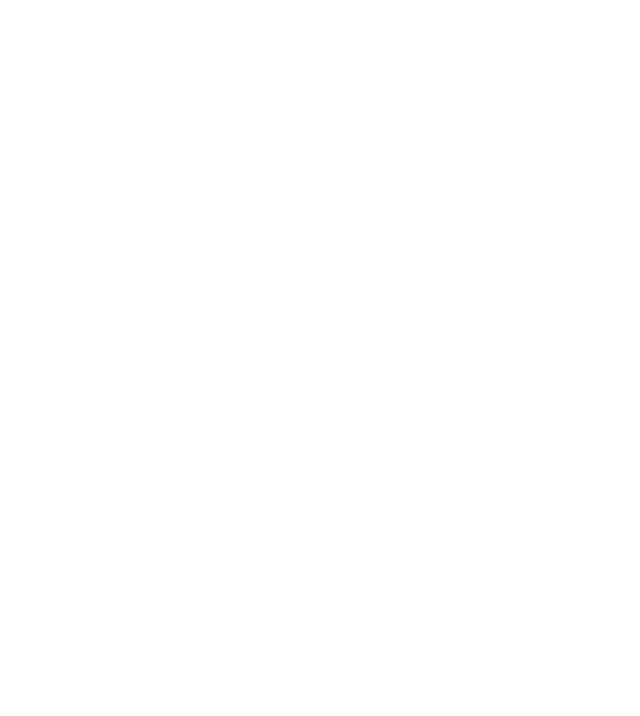
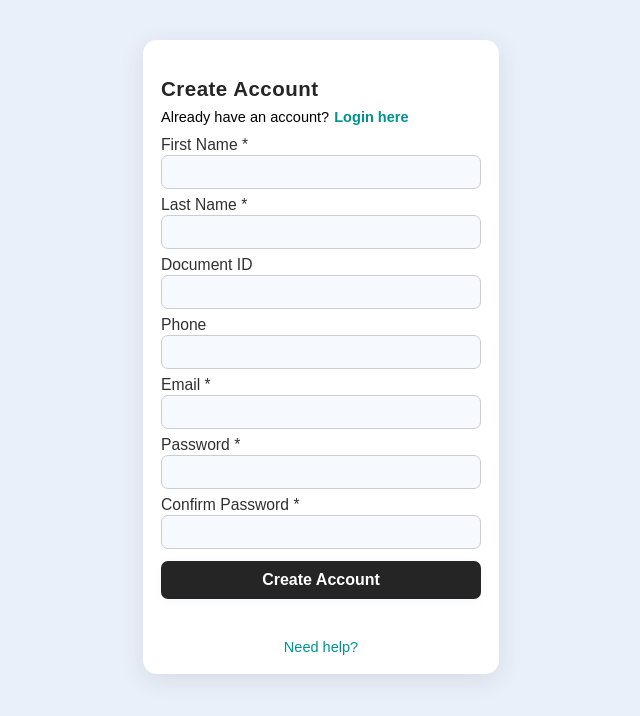
Before and after one commit to Wotklaus/Test-Dist, a plain HTML site: page frontend/src/pages/register.html in a window 1280 px wide. Shown: the whole page, without its empty margins (319-959 px from the left). Drawn offline with Linux system fonts and the light colour scheme.

Commit message:
implementación logica de registro

```diff
--- a/backend/package.json
+++ b/backend/package.json
@@ -11,6 +11,7 @@
   "author": "",
   "license": "ISC",
   "dependencies": {
+    "bcryptjs": "^3.0.2",
     "dotenv": "^17.2.3",
     "express": "^5.1.0",
     "jsonwebtoken": "^9.0.2",
--- a/backend/src/dao/userDAO.js
+++ b/backend/src/dao/userDAO.js
@@ -1,4 +1,4 @@
-const db = require('../db'); // Tu pool de conexión con pg
+const db = require("../config/postgres"); // Tu pool de conexión con pg
 
 class UserDAO {
   static async registerUser(userDTO) {
--- /dev/null
+++ b/frontend/src/js/register.js
@@ -0,0 +1,53 @@
+document.addEventListener('DOMContentLoaded', () => {
+  const form = document.getElementById('registerForm');
+  const msg = document.getElementById('registerMsg');
+
+  form.addEventListener('submit', async (e) => {
+    e.preventDefault();
+
+    const data = Object.fromEntries(new FormData(form).entries());
+
+    // Validar contraseñas
+    if (data.password !== data.confirm_password) {
+      msg.textContent = "Passwords do not match";
+      msg.style.color = "red";
+      return;
+    }
+
+    // Crear objeto sin confirm_password
+    const { confirm_password, ...userData } = data;
+
+    // LOG: Ver datos enviados
+    console.log("Enviando datos de registro:", userData);
+
+    try {
+      const response = await fetch('/api/register', {
+        method: 'POST',
+        headers: { 'Content-Type': 'application/json' },
+        body: JSON.stringify(userData)
+      });
+
+      // LOG: Respuesta cruda
+      console.log("Respuesta HTTP:", response);
+
+      const resData = await response.json();
+
+      // LOG: Contenido de la respuesta
+      console.log("Respuesta del servidor:", resData);
+
+      if (response.ok) {
+        msg.textContent = "Registration successful!";
+        msg.style.color = "green";
+        form.reset();
+      } else {
+        msg.textContent = resData.error || "Registration failed";
+        msg.style.color = "red";
+      }
+    } catch (err) {
+      msg.textContent = "Server error: " + err.message;
+      msg.style.color = "red";
+      // LOG: Error de red o fetch
+      console.error("Error en el registro:", err);
+    }
+  });
+});
--- a/frontend/src/pages/login.html
+++ b/frontend/src/pages/login.html
@@ -2,19 +2,28 @@
 <html lang="en">
 <head>
   <meta charset="UTF-8">
-  <title>Poketienda</title>
-  <link rel="stylesheet" href="../pages/styles/login.css">
+  <title>PokeStake - Login</title>
+  <link rel="stylesheet" href="styles/login.css">
 </head>
 <body>
   <div class="login-container">
-    <form id="login-form" class="login-box">
+    <div class="login-box">
+      <div class="login-title">PokeStake</div>
+      <form id="login-form">
+        <div class="input-group">
+          <label for="username">User</label>
+          <input type="text" id="username" name="username" placeholder="User" autocomplete="username" required>
+        </div>
+        <div class="input-group">
+          <label for="password">Password</label>
+          <input type="password" id="password" name="password" placeholder="Password" autocomplete="current-password" required>
+        </div>
+        <button type="submit">Sign in</button>
+        <div id="login-message"></div>
+      </form>
+      <button class="register-btn" onclick="window.location.href='register.html'">Register</button>
 
-      <div class="login-title">PokeStore</div>
-      <input type="text" id="username" placeholder="User" autocomplete="username" required>
-      <input type="password" id="password" placeholder="Password" autocomplete="current-password" required>
-      <button type="submit">Sign in</button>
-      <div id="login-message"></div>
-    </form>
+    </div>
   </div>
   <script src="../js/login.js"></script>
 </body>
--- a/frontend/src/pages/register.html
+++ b/frontend/src/pages/register.html
@@ -0,0 +1,55 @@
+<!DOCTYPE html>
+<html lang="en">
+<head>
+    <meta charset="UTF-8">
+    <title>Register</title>
+    <link rel="stylesheet" href="styles/register.css">
+</head>
+<body>
+    <div class="register-container">
+        <div class="register-box">
+            <h2 class="register-title">Create Account</h2>
+            <div class="register-links">
+                <span>Already have an account?</span>
+                <a href="/pages/login.html">Login here</a>
+            </div>
+            <form id="registerForm">
+                <div class="input-group">
+                    <label for="first_name">First Name *</label>
+                    <input type="text" name="first_name" id="first_name" required>
+                </div>
+                <div class="input-group">
+                    <label for="last_name">Last Name *</label>
+                    <input type="text" name="last_name" id="last_name" required>
+                </div>
+                <div class="input-group">
+                    <label for="document_id">Document ID</label>
+                    <input type="text" name="document_id" id="document_id">
+                </div>
+                <div class="input-group">
+                    <label for="phone">Phone</label>
+                    <input type="text" name="phone" id="phone">
+                </div>
+                <div class="input-group">
+                    <label for="email">Email *</label>
+                    <input type="email" name="email" id="email" required autocomplete="username">
+                </div>
+                <div class="input-group">
+                    <label for="password">Password *</label>
+                    <input type="password" name="password" id="password" required autocomplete="new-password">
+                </div>
+                <div class="input-group">
+                    <label for="confirm_password">Confirm Password *</label>
+                    <input type="password" name="confirm_password" id="confirm_password" required autocomplete="new-password">
+                </div>
+                <button type="submit">Create Account</button>
+            </form>
+            <div id="registerMsg"></div>
+            <div class="register-help">
+                <a href="#">Need help?</a>
+            </div>
+        </div>
+    </div>
+    <script src="../js/register.js"></script> <!-- Ajusta la ruta según tu estructura -->
+</body>
+</html>
--- a/frontend/src/pages/styles/login.css
+++ b/frontend/src/pages/styles/login.css
@@ -3,74 +3,123 @@ body {
   margin: 0;
   background: #eaf0fa;
   min-height: 100vh;
+  /* para asegurar 100% altura */
 }
 
 .login-container {
+  min-height: 100vh;
   display: flex;
   flex-direction: column;
-  align-items: center;
-  justify-content: center;
-  min-height: 80vh;
+  justify-content: center;  /* centra verticalmente */
+  align-items: center;      /* centra horizontalmente */
+  padding: 0;
 }
 
 .login-box {
   background: #fff;
-  padding: 32px 28px 24px 28px;
-  border-radius: 16px;
-  box-shadow: 0 8px 32px rgba(55, 57, 58, 0.1);
-  min-width: 320px;
+  padding: 20px 18px 18px 18px;
+  border-radius: 14px;
+  box-shadow: 0 6px 24px rgba(55, 57, 58, 0.11);
+  min-width: 260px;
+  max-width: 320px;
+  width: 100%;
   display: flex;
   flex-direction: column;
-  align-items: center;
+  align-items: stretch;
+  gap: 4px;
 }
 
 .login-title {
-  color: #51504f;
-  font-size: 2rem;
+  color: #252525;
+  font-size: 1.28rem;
   font-weight: 700;
-  margin-bottom: 18px;
-  letter-spacing: 1px;
+  margin-bottom: 4px;
+  letter-spacing: 0.5px;
 }
 
-input[type="text"], input[type="password"] {
-  width: 100%;
-  padding: 10px 12px;
-  margin-bottom: 16px;
-  border: 1.5px solid #cbcece;
-  border-radius: 8px;
-  font-size: 1rem;
+.login-links {
+  font-size: 0.91rem;
+  margin-bottom: 7px;
+  display: flex;
+  gap: 5px;
+  align-items: center;
+}
+.login-links a {
+  color: #009191;
+  text-decoration: none;
+  font-weight: 600;
+}
+
+.input-group {
+  display: flex;
+  flex-direction: column;
+  margin-bottom: 7px;
+}
+.input-group label {
+  font-size: 0.98rem;
+  font-weight: 500;
+  margin-bottom: 1px;
+  color: #303030;
+}
+.input-group input {
+  padding: 7px 10px;
+  border: 1.2px solid #cbcece;
+  border-radius: 7px;
+  font-size: 0.97rem;
   background: #f6f9fd;
   transition: border 0.2s;
 }
-
-input[type="text"]:focus, input[type="password"]:focus {
-  border: 1.5px solid #cad8e1;
+.input-group input:focus {
+  border: 1.2px solid #009191;
   outline: none;
 }
 
-button[type="submit"] {
+button[type="submit"],
+.register-btn {
   width: 100%;
-  background: linear-gradient(90deg, #457b9d 80%, #457b9d 100%);
+  background: #252525;
   color: #fff;
   font-weight: 600;
   border: none;
-  border-radius: 8px;
-  padding: 12px;
+  border-radius: 7px;
+  padding: 10px;
   font-size: 1rem;
+  margin-top: 5px;
   cursor: pointer;
   box-shadow: 0 2px 8px rgba(69,123,157,0.06);
   transition: background 0.2s, transform 0.15s;
 }
 
-button[type="submit"]:hover {
-  background: linear-gradient(90deg, #72d9dd 10%, #72d9dd 100%);
+button[type="submit"]:hover,
+.register-btn:hover {
+  background: #009191;
   transform: translateY(-2px) scale(1.02);
 }
 
 #login-message {
   color: #e63946;
   text-align: center;
-  margin-top: 10px;
-  min-height: 20px;
+  margin-top: 7px;
+  min-height: 18px;
   font-weight: 500;
 }
+
+.login-help {
+  text-align: center;
+  margin-top: 6px;
+}
+.login-help a {
+  color: #009191;
+  text-decoration: none;
+  font-size: 0.91rem;
+  font-weight: 500;
+}
+
+/* Responsive: para pantallas pequeñas */
+@media (max-width: 430px) {
+  .login-box {
+    min-width: unset;
+    max-width: 99vw;
+    padding: 12px 2vw;
+  }
+}
--- a/frontend/src/pages/styles/register.css
+++ b/frontend/src/pages/styles/register.css
@@ -0,0 +1,148 @@
+body {
+  font-family: Arial, sans-serif;
+  margin: 0;
+  background: #eaf0fa;
+}
+
+.register-container {
+  display: flex;
+  flex-direction: column;
+  align-items: center;
+  justify-content: flex-start;
+  /* Elimina el min-height y reduce/elimina el padding */
+  padding-top: 40px;
+  padding-bottom: 20px;
+}
+
+.register-box {
+  background: #fff;
+  padding: 20px 18px 18px 18px;
+  border-radius: 14px;
+  box-shadow: 0 6px 24px rgba(55, 57, 58, 0.11);
+  min-width: 260px;
+  max-width: 320px;
+  width: 100%;
+  display: flex;
+  flex-direction: column;
+  align-items: stretch;
+  gap: 4px;
+}
+
+.register-title {
+  color: #252525;
+  font-size: 1.28rem;
+  font-weight: 700;
+  margin-bottom: 4px;
+  letter-spacing: 0.5px;
+}
+
+.register-links {
+  font-size: 0.91rem;
+  margin-bottom: 7px;
+  display: flex;
+  gap: 5px;
+  align-items: center;
+}
+.register-links a {
+  color: #009191;
+  text-decoration: none;
+  font-weight: 600;
+}
+
+.input-group {
+  display: flex;
+  flex-direction: column;
+  margin-bottom: 7px;
+}
+.input-group label {
+  font-size: 0.98rem;
+  font-weight: 500;
+  margin-bottom: 1px;
+  color: #303030;
+}
+.input-group input {
+  padding: 7px 10px;
+  border: 1.2px solid #cbcece;
+  border-radius: 7px;
+  font-size: 0.97rem;
+  background: #f6f9fd;
+  transition: border 0.2s;
+}
+.input-group input:focus {
+  border: 1.2px solid #009191;
+  outline: none;
+}
+
+button[type="submit"] {
+  width: 100%;
+  background: #252525;
+  color: #fff;
+  font-weight: 600;
+  border: none;
+  border-radius: 7px;
+  padding: 10px;
+  font-size: 1rem;
+  margin-top: 5px;
+  cursor: pointer;
+  box-shadow: 0 2px 8px rgba(69,123,157,0.06);
+  transition: background 0.2s, transform 0.15s;
+}
+button[type="submit"]:hover {
+  background: #009191;
+  transform: translateY(-2px) scale(1.02);
+}
+
+#registerMsg {
+  color: #e63946;
+  text-align: center;
+  margin-top: 7px;
+  min-height: 18px;
+  font-weight: 500;
+}
+
+.register-social {
+  margin: 13px 0 7px 0;
+  text-align: center;
+  font-size: 0.97rem;
+}
+.social-icons {
+  display: flex;
+  justify-content: center;
+  gap: 13px;
+  margin-top: 4px;
+}
+.icon-btn {
+  background: none;
+  border: none;
+  padding: 0;
+  cursor: pointer;
+}
+.icon-btn img {
+  width: 25px;
+  height: 25px;
+  filter: grayscale(80%);
+  transition: filter 0.2s;
+}
+.icon-btn:hover img {
+  filter: none;
+}
+
+.register-help {
+  text-align: center;
+  margin-top: 6px;
+}
+.register-help a {
+  color: #009191;
+  text-decoration: none;
+  font-size: 0.91rem;
+  font-weight: 500;
+}
+
+/* Responsive: para pantallas pequeñas */
+@media (max-width: 430px) {
+  .register-box {
+    min-width: unset;
+    max-width: 99vw;
+    padding: 12px 2vw;
+  }
+}
```
Also changed, not shown: backend/server.js (+4 -9 lines), backend/src/routes/login.routes.js (+6 -3 lines), backend/src/routes/register.routes.js (+5 -5 lines), frontend/src/js/index.js (+10 -3 lines), frontend/src/js/login.js (+11 -0 lines), 2 other files.
